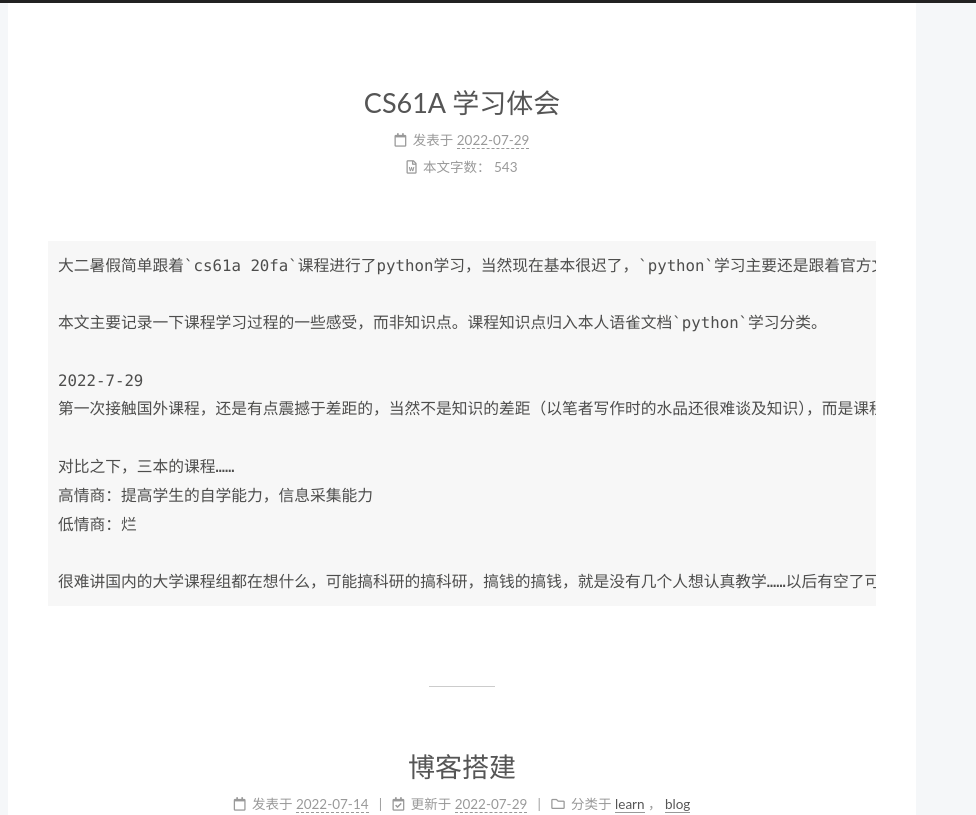
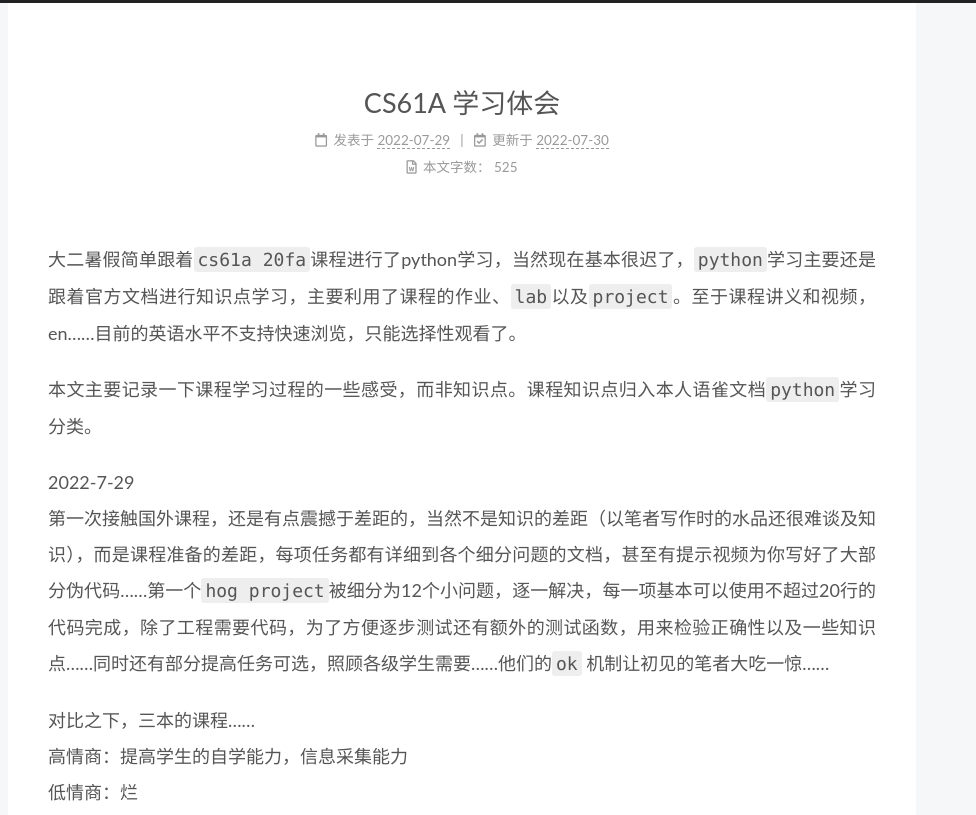
Before and after one commit to Gitnothingya/yanh.github.io, a plain HTML site: page index.html in a window 1280 px wide. Shown: the top 815 px of the page, 304-1280 px from the left. Drawn offline with Linux system fonts and the light colour scheme.

Commit message:
Site updated: 2022-07-30 09:41:31

```diff
--- a/index.html
+++ b/index.html
@@ -219,9 +219,15 @@
               </span>
               <span class="post-meta-item-text">发表于</span>
 
-
-              <time title="创建时间：2022-07-29 22:00:46 / 修改时间：23:00:40" itemprop="dateCreated datePublished" datetime="2022-07-29T22:00:46+08:00">2022-07-29</time>
+              <time title="创建时间：2022-07-29 22:00:46" itemprop="dateCreated datePublished" datetime="2022-07-29T22:00:46+08:00">2022-07-29</time>
             </span>
+              <span class="post-meta-item">
+                <span class="post-meta-item-icon">
+                  <i class="far fa-calendar-check"></i>
+                </span>
+                <span class="post-meta-item-text">更新于</span>
+                <time title="修改时间：2022-07-30 09:41:23" itemprop="dateModified" datetime="2022-07-30T09:41:23+08:00">2022-07-30</time>
+              </span>
 
           <br>
             <span class="post-meta-item" title="本文字数">
@@ -229,7 +235,7 @@
                 <i class="far fa-file-word"></i>
               </span>
                 <span class="post-meta-item-text">本文字数：</span>
-              <span>543</span>
+              <span>525</span>
             </span>
 
         </div>
@@ -241,19 +247,11 @@
     <div class="post-body" itemprop="articleBody">
 
 
-          <pre><code>大二暑假简单跟着`cs61a 20fa`课程进行了python学习，当然现在基本很迟了，`python`学习主要还是跟着官方文档进行知识点学习，主要利用了课程的作业、`lab`以及`project`。至于课程讲义和视频，en……目前的英语水平不支持快速浏览，只能选择性观看了。
-
-本文主要记录一下课程学习过程的一些感受，而非知识点。课程知识点归入本人语雀文档`python`学习分类。
-
-2022-7-29
-第一次接触国外课程，还是有点震撼于差距的，当然不是知识的差距（以笔者写作时的水品还很难谈及知识），而是课程准备的差距，每项任务都有详细到各个细分问题的文档，甚至有提示视频为你写好了大部分伪代码……第一个`hog project`被细分为12个小问题，逐一解决，每一项基本可以使用不超过20行的代码完成，除了工程需要代码，为了方便逐步测试还有额外的测试函数，用来检验正确性以及一些知识点……同时还有部分提高任务可选，照顾各级学生需要……他们的`ok` 机制让初见的笔者大吃一惊……
-
-对比之下，三本的课程……
-高情商：提高学生的自学能力，信息采集能力
-低情商：烂
-
-很难讲国内的大学课程组都在想什么，可能搞科研的搞科研，搞钱的搞钱，就是没有几个人想认真教学……以后有空了可以研究一下，~~这是不是也是特色~~
-</code></pre>
+          <p>大二暑假简单跟着<code>cs61a 20fa</code>课程进行了python学习，当然现在基本很迟了，<code>python</code>学习主要还是跟着官方文档进行知识点学习，主要利用了课程的作业、<code>lab</code>以及<code>project</code>。至于课程讲义和视频，en……目前的英语水平不支持快速浏览，只能选择性观看了。</p>
+<p>本文主要记录一下课程学习过程的一些感受，而非知识点。课程知识点归入本人语雀文档<code>python</code>学习分类。</p>
+<p>2022-7-29<br>第一次接触国外课程，还是有点震撼于差距的，当然不是知识的差距（以笔者写作时的水品还很难谈及知识），而是课程准备的差距，每项任务都有详细到各个细分问题的文档，甚至有提示视频为你写好了大部分伪代码……第一个<code>hog project</code>被细分为12个小问题，逐一解决，每一项基本可以使用不超过20行的代码完成，除了工程需要代码，为了方便逐步测试还有额外的测试函数，用来检验正确性以及一些知识点……同时还有部分提高任务可选，照顾各级学生需要……他们的<code>ok</code> 机制让初见的笔者大吃一惊……</p>
+<p>对比之下，三本的课程……<br>高情商：提高学生的自学能力，信息采集能力<br>低情商：烂</p>
+<p>很难讲国内的大学课程组都在想什么，可能搞科研的搞科研，搞钱的搞钱，就是没有几个人想认真教学……以后有空了可以研究一下，<del>这是不是也是特色</del></p>
 
 
     </div>
```
Also changed, not shown: 2022/07/29/CS61A-学习记录/index.html (+17 -19 lines), public/search.xml (+5 -13 lines).
